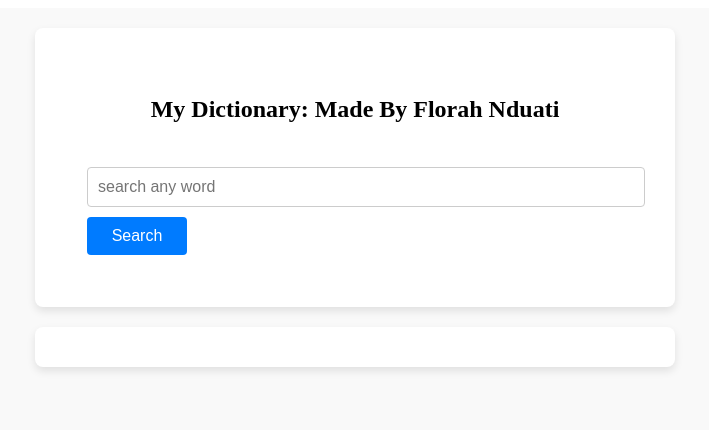
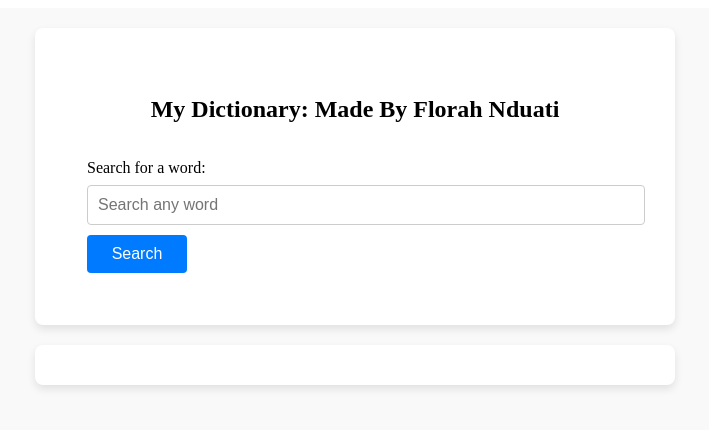
Before and after one commit to florah-nduati/Dictionary, a React app: page / in a window 1280 px wide. Shown: the top 430 px of the page, without its empty margins (285-994 px from the left). Built offline with nearby package versions, Linux system fonts and the light colour scheme; the HTML template or start-up script is replaced by a standard one.

Commit message:
done a few corrections

```diff
--- a/src/Components/Search/search.jsx
+++ b/src/Components/Search/search.jsx
@@ -4,7 +4,6 @@ import "./Search.css";
 
 function Search() {
   const changeWord = useWordParamStore((state) => state.setWord);
-
   const [wordParam, setWordParam] = useState("");
 
   const handleSearch = (e) => {
@@ -14,22 +13,22 @@ function Search() {
 
   return (
     <div className="search">
-      <h2>my dictionary: made by Florah nduati</h2>
+      <h2>My Dictionary: Made by Florah Nduati</h2>
       <div className="form-group">
         <label htmlFor="word" className="form-group-label">
+          Search for a word:
+        </label>
         <input
           type="text"
+          id="word"
           className="input"
-            placeholder="search any word"
+          placeholder="Search any word"
           value={wordParam}
           onChange={(e) => setWordParam(e.target.value)}
         />
-        </label>
-        <label htmlFor="Search" className="form-group-label">
         <button className="button" onClick={handleSearch}>
           Search
         </button>
-        </label>
       </div>
     </div>
   );
```
Lines whose indentation alone changed are shown as unchanged.
